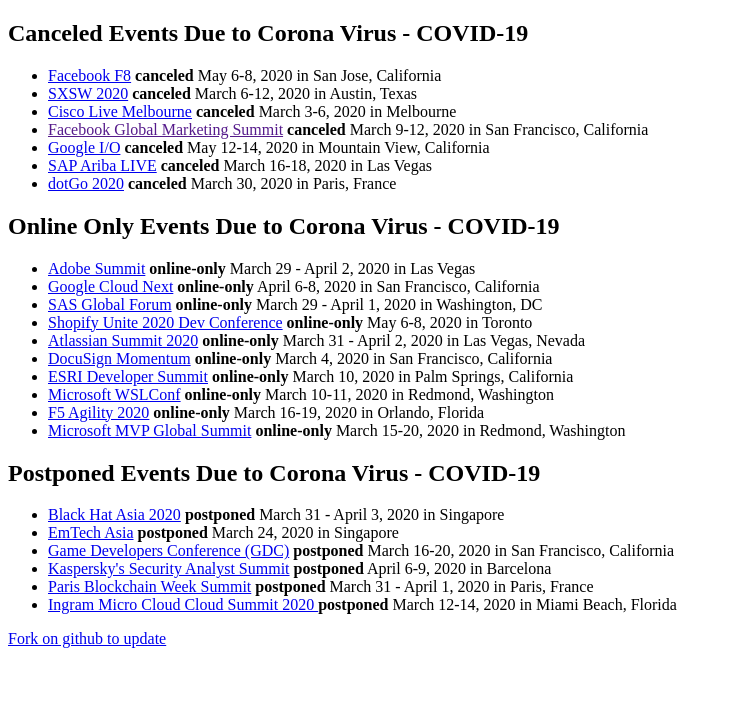
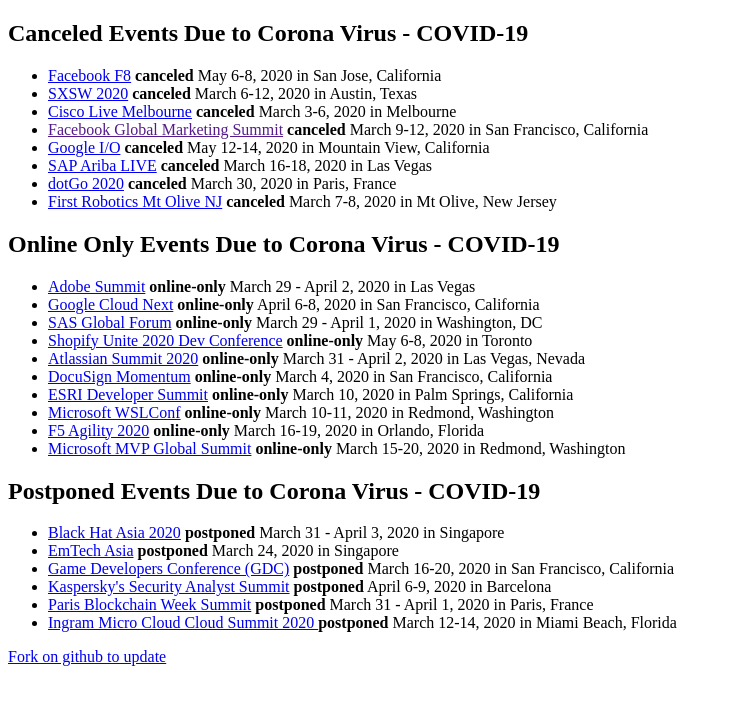
Before and after one commit to oguzbilgic/coronacanceled.com, a Next.js app: page / in a window 1280 px wide. Shown: the top 704 px of the page, without its empty margins (0-732 px from the left). Built offline with nearby package versions, Linux system fonts and the light colour scheme.

Commit message:
Fix typo

```diff
--- a/pages/index.js
+++ b/pages/index.js
@@ -165,12 +165,12 @@
     status: "online-only"
   },
   {
-     name: "First Robotics Mt Olive NJ",
-     link: "https://midatlanticrobotics.com/news/2020-mount-olive-district-event-cancellation/",
-     Location: "Mt Olive, New Jersey",
-     date: "March 7-8, 2020",
-     status: "cancelled"
-   }
+    name: "First Robotics Mt Olive NJ",
+    link: "https://midatlanticrobotics.com/news/2020-mount-olive-district-event-cancellation/",
+    location: "Mt Olive, New Jersey",
+    date: "March 7-8, 2020",
+    status: "canceled"
+  }
 ]
 
 function HomePage() {
```
